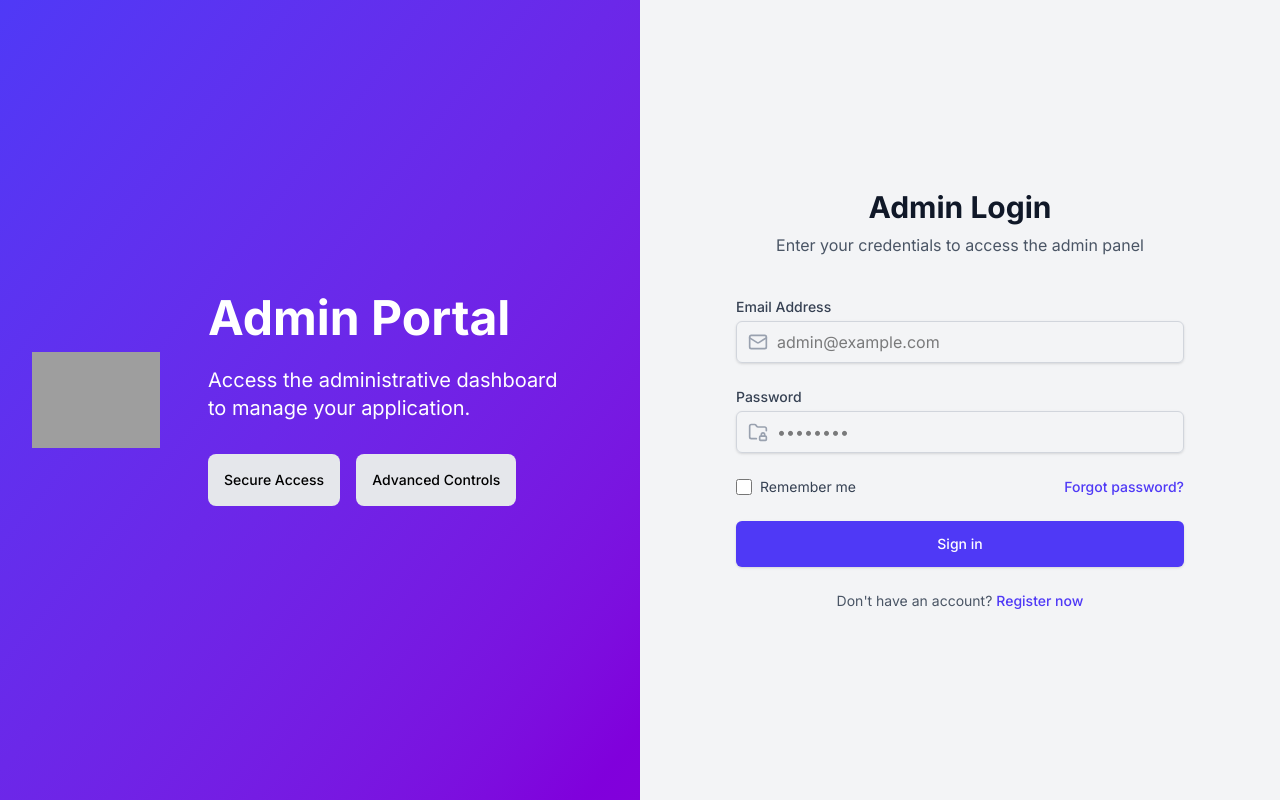
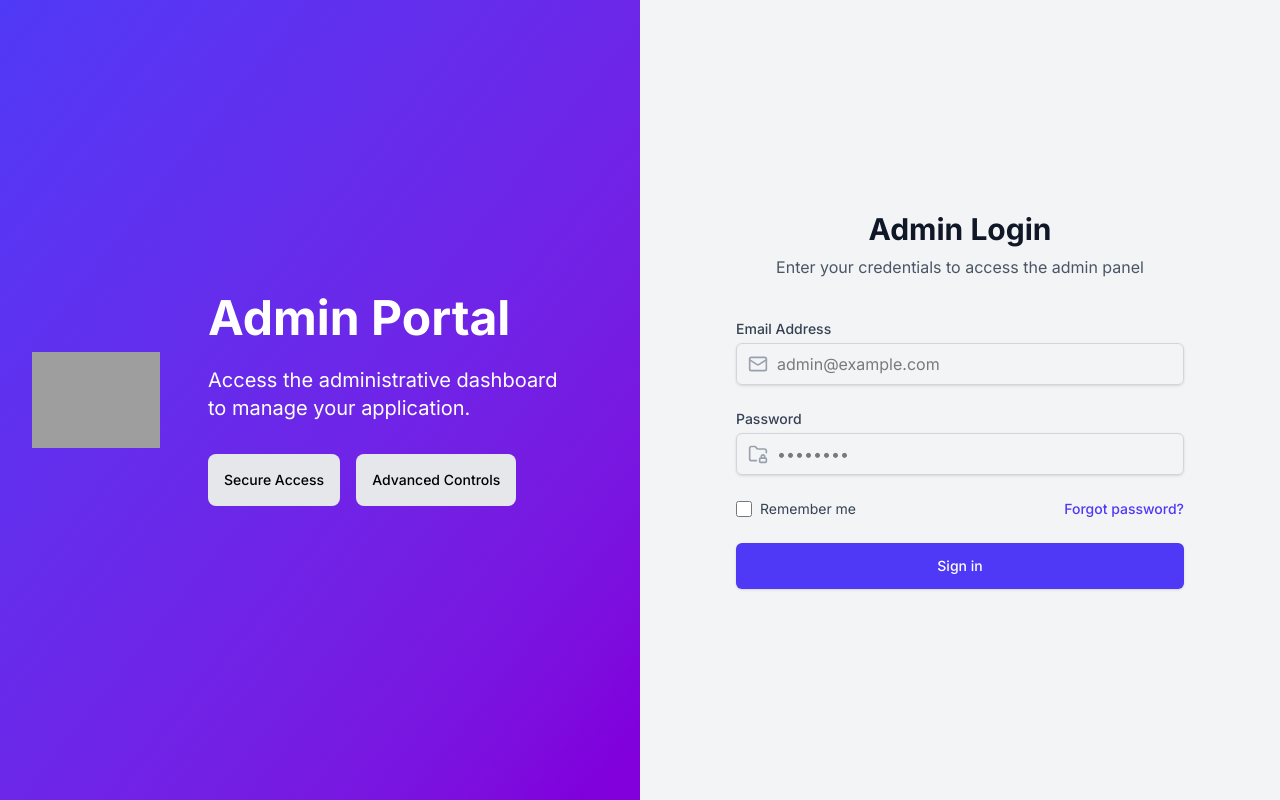
Before and after one commit to RISHIK92/egodeals-frontend, a Next.js app: page /admin/login in a window 1280 px wide. Built offline with nearby package versions, Linux system fonts and the light colour scheme; grey boxes are pictures that could not be loaded.

Commit message:
final fix

```diff
--- a/app/admin/(auth)/login/page.js
+++ b/app/admin/(auth)/login/page.js
@@ -187,7 +187,7 @@
             </div>
           </form>
 
-          <div className="mt-6 text-center">
+          {/* <div className="mt-6 text-center">
             <p className="text-sm text-gray-600">
               Don't have an account?{" "}
               <Link
@@ -197,7 +197,7 @@
                 Register now
               </Link>
             </p>
-          </div>
+          </div> */}
         </div>
       </div>
     </div>
```
